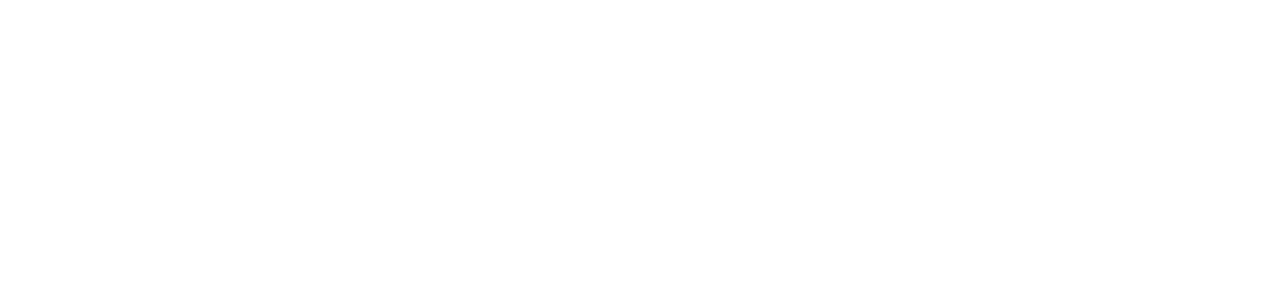
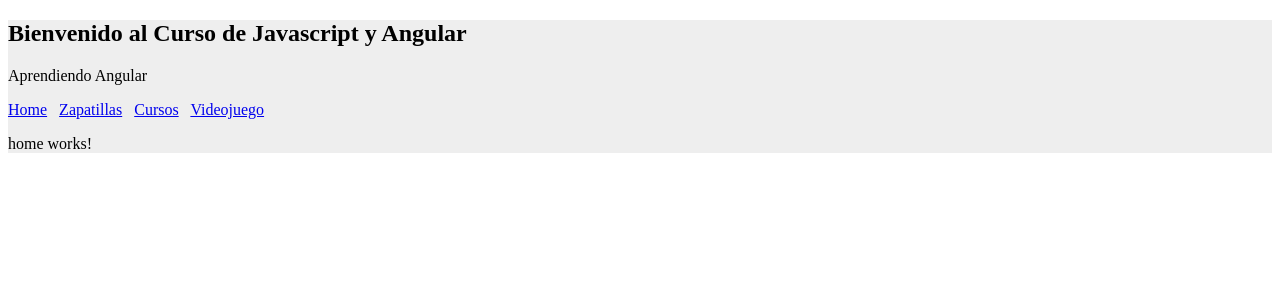
Before and after one commit to juanquiroz09/angular-my-first-project, an Angular app: page / in a window 1280 px wide. Shown: the top 300 px of the page. Built offline with nearby package versions, Linux system fonts and the light colour scheme.

Commit message:
navegation

```diff
--- a/src/app/app.component.html
+++ b/src/app/app.component.html
@@ -1,13 +1,16 @@
 <div [ngStyle] = "{
-    'background': setting.fondo}">
-
+    'background': setting.fondo
+}">
     <h2>Bienvenido al {{ title }}</h2>
     <p>{{descripcion}}</p>
     <nav>
-        <a [href]="['/']">Home</a>
-        <a [href]="['/zapatillas']">Zapatillas</a>
-        <a [href]="['/cursos']">Cursos/a>
-        <a [href]="['/videojuego']">Videojuego</a>
+        <a [routerLink]="['/']">Home</a>
+        &nbsp;
+        <a [routerLink]="['/zapatillas']">Zapatillas</a>
+        &nbsp;
+        <a [routerLink]="['/cursos']">Cursos</a>
+        &nbsp;
+        <a [routerLink]="['/videojuego']">Videojuego</a>
     </nav>
 <!--
     <button (click)="coverVideogames(false)"*ngIf="show_videogames">Ocultar</button>
```
